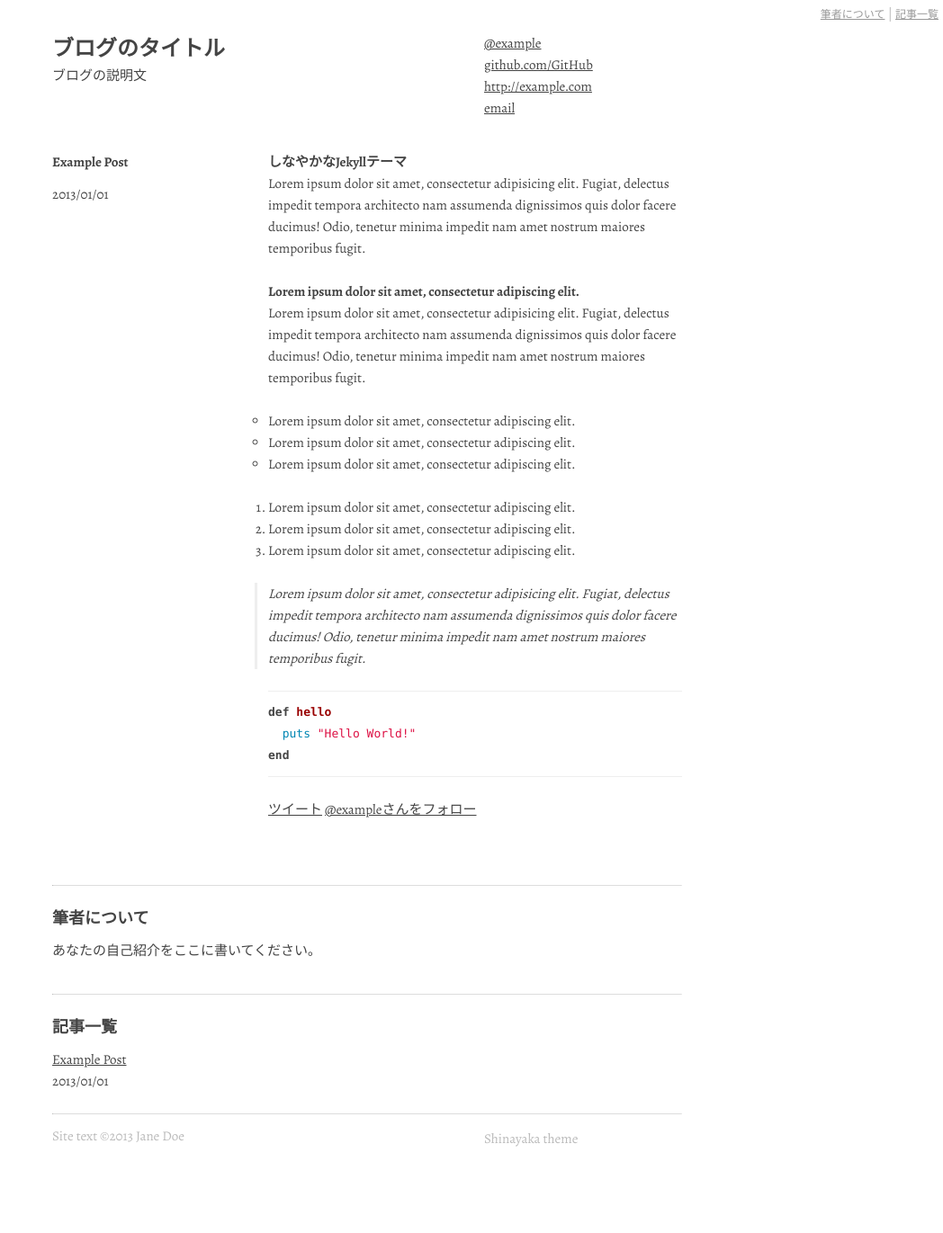
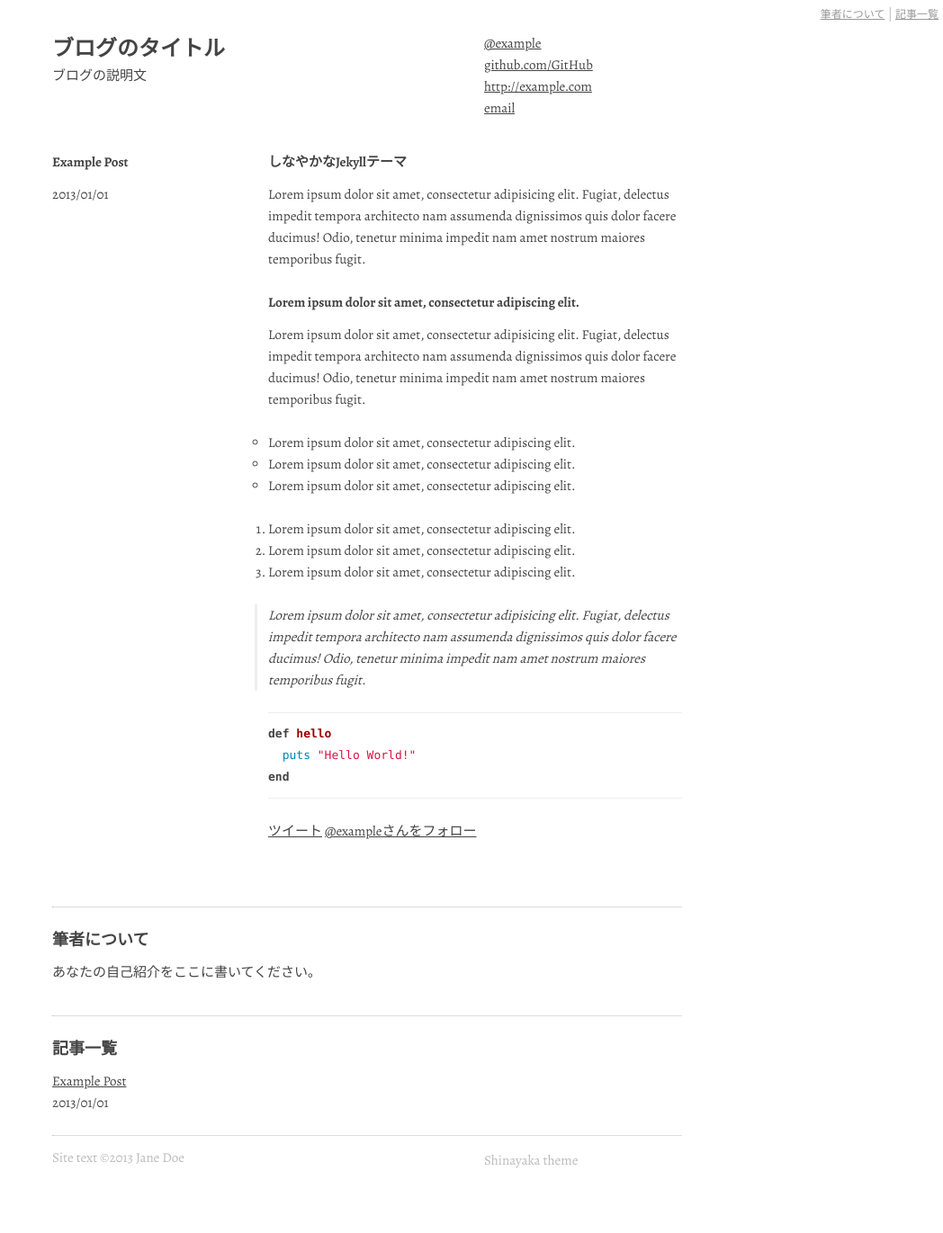
Before and after one commit to ellekasai/shinayaka, a Jekyll site: the page built from index.html, in a window 1280 px wide. Shown: the whole page at 90% size, without its empty margins (232-1280 px from the left). Built offline with Jekyll 4.4.1, drawn with Linux system fonts in a browser that asks for light colours; comment, search, counter and statistics services are not loaded; before the commit the page ends 1347 px from its top, so only the background shows below that; grey boxes are pictures that could not be loaded.

Commit message:
margin change

```diff
--- a/stylesheets/shinayaka.css
+++ b/stylesheets/shinayaka.css
@@ -71,6 +71,9 @@ a:hover {
 }
 .article {
   margin-bottom: 48px;
+}
+.article .grid_8 h2,h3,h4,h5,h6 {
+  margin-bottom: 12px;
 }
 .article-title {
   font-size: 15px;
```
